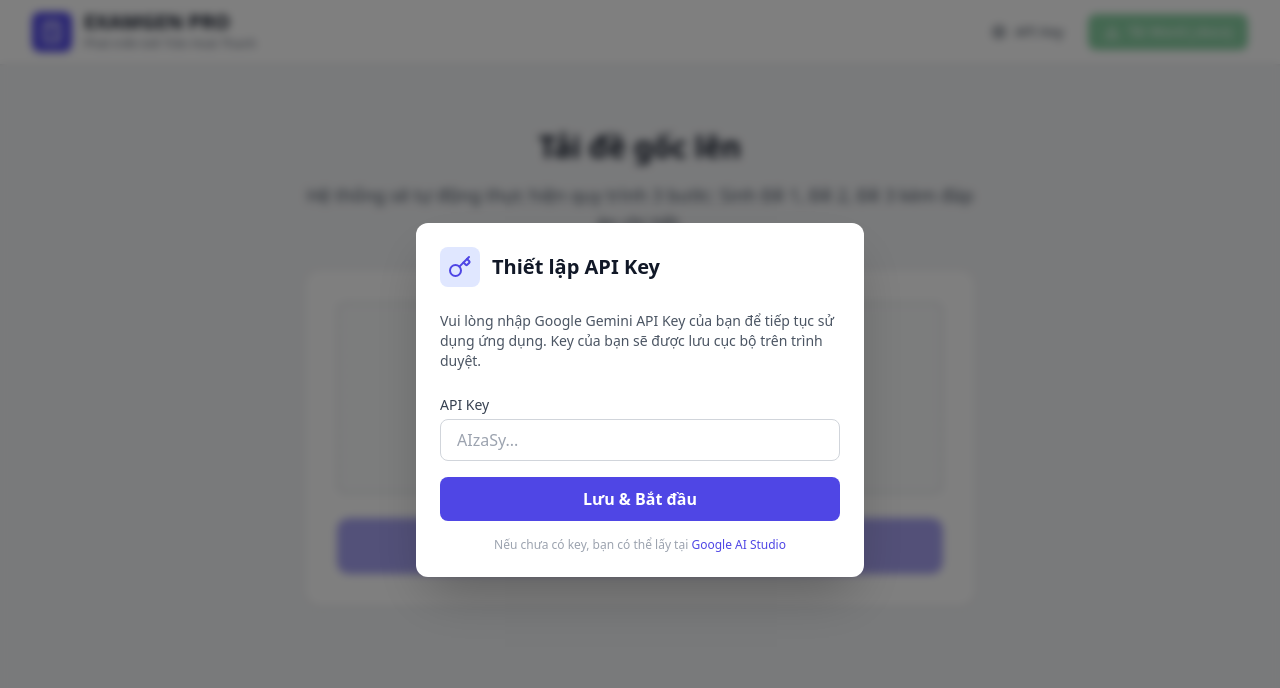
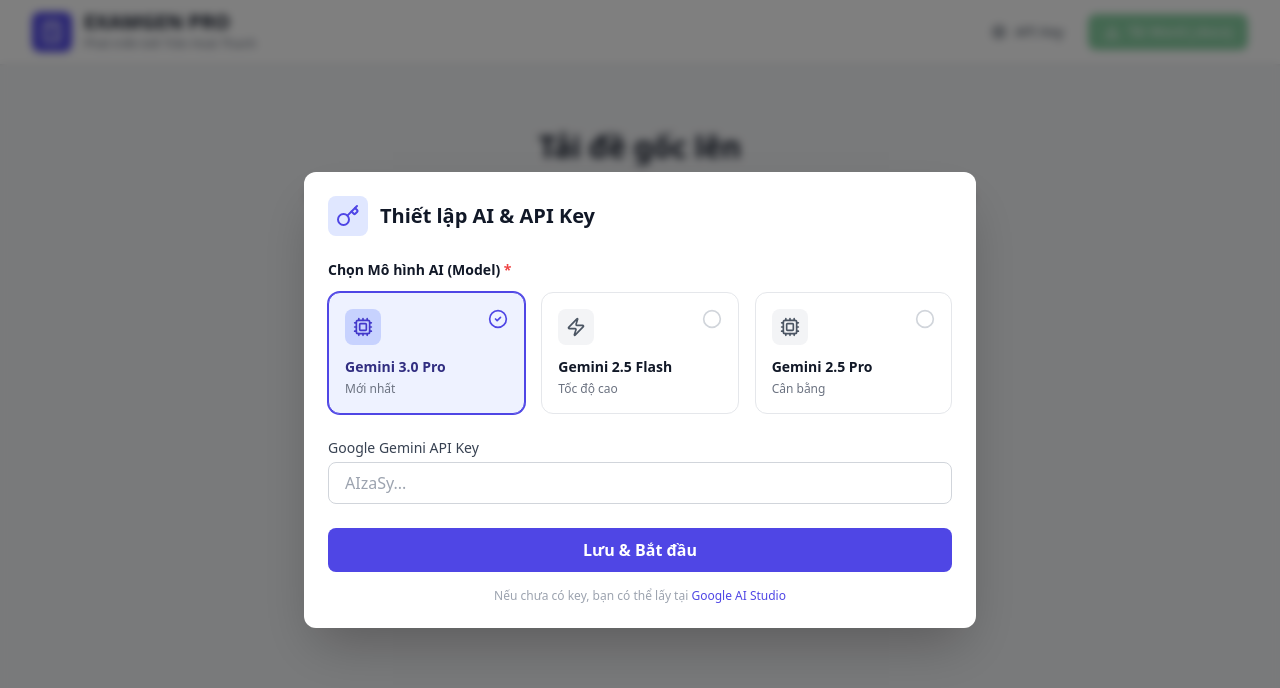
Before and after one commit to hoaithanhsp/EXAMGENPROTHT, a React (Vite) app: page / in a window 1280 px wide. Both pictures are taken after a click on the button "API Key". Shown: the top 688 px of the page. Built offline with nearby package versions, Linux system fonts and the light colour scheme.

Commit message:
Update ApiKeyModal.tsx

```diff
--- a/components/ApiKeyModal.tsx
+++ b/components/ApiKeyModal.tsx
@@ -1,42 +1,90 @@
 import React, { useState, useEffect } from 'react';
-import { Key } from 'lucide-react';
+import { Key, Brain, Cpu, Zap, CheckCircle2, Circle } from 'lucide-react';
+import { MODELS } from '../services/geminiService';
 
 interface ApiKeyModalProps {
-  onSave: (key: string) => void;
+  onSave: (key: string, model: string) => void;
   isOpen: boolean;
 }
 
 const ApiKeyModal: React.FC<ApiKeyModalProps> = ({ onSave, isOpen }) => {
-  const [key, setKey] = useState('');
+  const [key, setKey] = useState(() => localStorage.getItem('GEMINI_API_KEY') || '');
+  const [selectedModel, setSelectedModel] = useState(() => localStorage.getItem('GEMINI_MODEL') || MODELS[0].id);
+
+  useEffect(() => {
+    if (isOpen) {
+      setKey(localStorage.getItem('GEMINI_API_KEY') || '');
+      setSelectedModel(localStorage.getItem('GEMINI_MODEL') || MODELS[0].id);
+    }
+  }, [isOpen]);
 
   if (!isOpen) return null;
 
   const handleSubmit = (e: React.FormEvent) => {
     e.preventDefault();
     if (key.trim()) {
-      onSave(key.trim());
+      localStorage.setItem('GEMINI_MODEL', selectedModel);
+      onSave(key.trim(), selectedModel);
     }
   };
 
+  const getModelIcon = (id: string) => {
+    if (id.includes('flash')) return <Zap className="w-5 h-5" />;
+    if (id.includes('pro') && !id.includes('2.0')) return <Cpu className="w-5 h-5" />;
+    return <Brain className="w-5 h-5" />;
+  };
+
   return (
-    <div className="fixed inset-0 z-50 flex items-center justify-center bg-black bg-opacity-50 backdrop-blur-sm">
-      <div className="bg-white rounded-xl shadow-2xl p-6 w-full max-w-md transform transition-all scale-100">
+    <div className="fixed inset-0 z-50 flex items-center justify-center bg-black bg-opacity-50 backdrop-blur-sm p-4">
+      <div className="bg-white rounded-xl shadow-2xl p-6 w-full max-w-2xl transform transition-all scale-100 max-h-[90vh] overflow-y-auto custom-scrollbar">
         <div className="flex items-center space-x-3 mb-6">
           <div className="bg-indigo-100 p-2 rounded-lg">
             <Key className="w-6 h-6 text-indigo-600" />
           </div>
-          <h2 className="text-xl font-bold text-gray-900">Thiết lập API Key</h2>
+          <h2 className="text-xl font-bold text-gray-900">Thiết lập AI & API Key</h2>
         </div>
 
-        <p className="text-gray-600 mb-6 text-sm">
-          Vui lòng nhập Google Gemini API Key của bạn để tiếp tục sử dụng ứng dụng.
-          Key của bạn sẽ được lưu cục bộ trên trình duyệt.
-        </p>
+        <form onSubmit={handleSubmit} className="space-y-6">
+          {/* Model Selection */}
+          <div>
+            <label className="block text-sm font-bold text-gray-900 mb-3">
+              Chọn Mô hình AI (Model) <span className="text-red-500">*</span>
+            </label>
+            <div className="grid grid-cols-1 md:grid-cols-3 gap-4">
+              {MODELS.map((model) => {
+                const isSelected = selectedModel === model.id;
+                return (
+                  <div
+                    key={model.id}
+                    onClick={() => setSelectedModel(model.id)}
+                    className={`relative cursor-pointer border rounded-xl p-4 transition-all hover:shadow-md ${isSelected
+                        ? 'border-indigo-600 bg-indigo-50 ring-1 ring-indigo-600'
+                        : 'border-gray-200 hover:border-gray-300'
+                      }`}
+                  >
+                    <div className={`p-2 rounded-lg inline-flex mb-3 ${isSelected ? 'bg-indigo-200 text-indigo-700' : 'bg-gray-100 text-gray-600'
+                      }`}>
+                      {getModelIcon(model.id)}
+                    </div>
+                    <h3 className={`font-bold text-sm mb-1 ${isSelected ? 'text-indigo-900' : 'text-gray-900'}`}>{model.name.split('(')[0]}</h3>
+                    <p className="text-xs text-gray-500 line-clamp-2">{model.name.match(/\((.*?)\)/)?.[1] || model.name}</p>
 
-        <form onSubmit={handleSubmit} className="space-y-4">
+                    <div className="absolute top-4 right-4">
+                      {isSelected ? (
+                        <CheckCircle2 className="w-5 h-5 text-indigo-600" />
+                      ) : (
+                        <Circle className="w-5 h-5 text-gray-300" />
+                      )}
+                    </div>
+                  </div>
+                );
+              })}
+            </div>
+          </div>
+
           <div>
             <label htmlFor="apiKey" className="block text-sm font-medium text-gray-700 mb-1">
-              API Key
+              Google Gemini API Key
             </label>
             <input
               type="password"
@@ -58,7 +106,7 @@
         </form>
 
         <p className="mt-4 text-xs text-center text-gray-400">
-           Nếu chưa có key, bạn có thể lấy tại <a href="https://aistudio.google.com/app/apikey" target="_blank" rel="noreferrer" className="text-indigo-600 hover:underline">Google AI Studio</a>
+          Nếu chưa có key, bạn có thể lấy tại <a href="https://aistudio.google.com/app/apikey" target="_blank" rel="noreferrer" className="text-indigo-600 hover:underline">Google AI Studio</a>
         </p>
       </div>
     </div>
```
